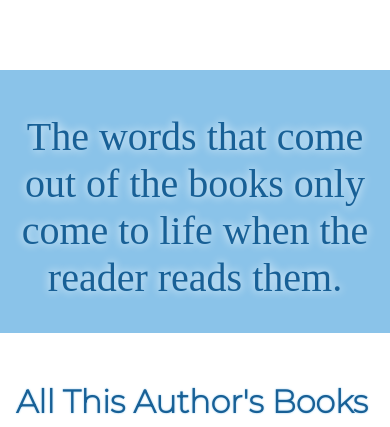
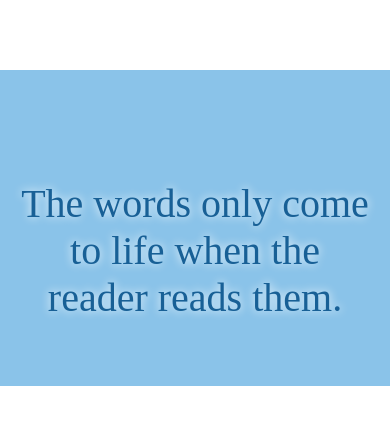
Before and after one commit to mylenavendramini/book-page, a React (Create React App) app: page /topics in a window 390 px wide. Shown: the part 415-842 px from the top of the page. Built offline with nearby package versions, Linux system fonts and the light colour scheme; a web font is replaced by a local one; what react-animations would draw is missing.

Commit message:
button sizes for responsive and carousel for bookshelf

```diff
--- a/src/components/book-itself/book-itself.styles.jsx
+++ b/src/components/book-itself/book-itself.styles.jsx
@@ -52,6 +52,6 @@ export const BackButton = styled(Button)`
   margin: 3rem 0rem 3rem 2rem;
 
   @media only screen and (max-width: 900px) {
-    width: 70%;
+    width: 80%;
   }
 `;
--- a/src/components/bookshelf/bookshelf.component.jsx
+++ b/src/components/bookshelf/bookshelf.component.jsx
@@ -1,6 +1,6 @@
 import {
   BigBookShelfContainer,
-  Teste,
+  BookShelfBox,
   BookShelfContainer,
   BookLink,
   BackButton,
@@ -11,6 +11,7 @@ import { useNavigate } from "react-router-dom";
 import { SlideInLeftDiv, PulseDiv } from "../../animation";
 
 import Typewriter from "typewriter-effect";
+import { SwiperBookShelf } from "../swiper/swiper.components";
 
 const BookShelf = () => {
   const topics = getTopics();
@@ -22,12 +23,12 @@ const BookShelf = () => {
 
   return (
     <BigBookShelfContainer>
-      <Teste>
+      <BookShelfBox>
         <h1>
           <Typewriter
             options={{
               strings: [
-                "The words that come out of the books only come to life when the reader reads them.",
+                "The words only come to life when the reader reads them.",
                 "I'm nothing without the words.",
                 "Reading is the best choice for today.",
               ],
@@ -41,11 +42,9 @@ const BookShelf = () => {
             }}
           />
         </h1>
-        <h2>
-          The words that come out of the books only come to life when the reader
-          reads them.
-        </h2>
-      </Teste>
+        <br />
+        <SwiperBookShelf />
+      </BookShelfBox>
       <SlideInLeftDiv>
         <h1>All This Author's Books</h1>
       </SlideInLeftDiv>
--- a/src/components/bookshelf/bookshelf.styles.jsx
+++ b/src/components/bookshelf/bookshelf.styles.jsx
@@ -8,7 +8,7 @@ export const BigBookShelfContainer = styled.div`
     text-shadow: 0 0 2px var(--tertiary);
   }
 `;
-export const Teste = styled.div`
+export const BookShelfBox = styled.div`
   margin-top: 5rem;
   background-color: var(--tertiary);
 
@@ -27,8 +27,8 @@ export const Teste = styled.div`
     display: none;
     @media only screen and (max-width: 550px) {
       display: flex;
-      margin-top: -3rem;
-      padding: 0rem 1rem 2rem 1rem;
+      padding: 0rem 1rem 0rem 1rem;
+      margin-top: 0rem;
     }
   }
 
--- a/src/components/first-cap/first-cap.styles.jsx
+++ b/src/components/first-cap/first-cap.styles.jsx
@@ -73,11 +73,11 @@ export const FirstCapBox = styled.div`
     }
 
     @media only screen and (max-width: 650px) {
-      padding: 0rem 8rem 0rem 8rem;
+      padding: 0rem 6rem 0rem 6rem;
     }
 
     @media only screen and (max-width: 550px) {
-      padding: 0rem 6rem 0rem 6rem;
+      padding: 0rem 3rem 0rem 3rem;
     }
   }
 `;
@@ -100,7 +100,7 @@ export const BackButton = styled(Button)`
   margin: 3rem 0rem 3rem 2rem;
 
   @media only screen and (max-width: 900px) {
-    width: 70%;
+    width: 80%;
   }
 `;
 
--- a/src/components/swiper/swiper.components.jsx
+++ b/src/components/swiper/swiper.components.jsx
@@ -9,6 +9,7 @@ import { getAllBooks } from "../../books.data.js";
 import {
   AllBooksContainer,
   ReviewsContainer,
+  BookShelfContinaer,
   LeftQuote,
   RightQuote,
 } from "./swiper.styles";
@@ -98,4 +99,31 @@ export const SwiperReviews = () => {
   );
 };
 
+export const SwiperBookShelf = () => {
+  return (
+    <BookShelfContinaer>
+      <Swiper
+        modules={[Autoplay, Pagination]}
+        autoplay={{
+          delay: 10000,
+          disableOnInteraction: false,
+        }}
+        spaceBetween={0}
+        slidesPerView={1}
+        onSlideChange={() => console.log("slide change")}
+        onSwiper={(swiper) => console.log(swiper)}
+      >
+        <SwiperSlide>
+          <h2>The words only come to life when the reader reads them.</h2>
+        </SwiperSlide>
+        <SwiperSlide>
+          <h2>I'm nothing without the words.</h2>
+        </SwiperSlide>
+        <SwiperSlide>
+          <h2>Reading is the best choice for today.</h2>
+        </SwiperSlide>
+      </Swiper>
+    </BookShelfContinaer>
+  );
+};
 export default SwiperAllBooks;
--- a/src/components/swiper/swiper.styles.jsx
+++ b/src/components/swiper/swiper.styles.jsx
@@ -85,6 +85,10 @@ export const ReviewsContainer = styled.div`
   }
 `;
 
+export const BookShelfContinaer = styled.div`
+  background-color: var(--tertiary);
+`;
+
 export const LeftQuote = styled.div`
   height: 2rem;
   font-size: 15rem;
```
Also changed, not shown: src/books.data.js (+12 -12 lines).
